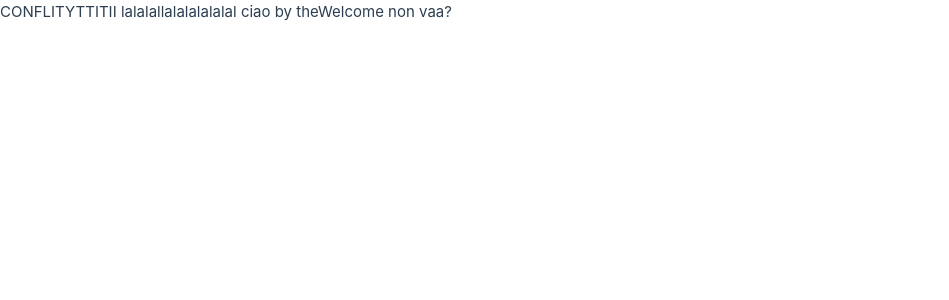
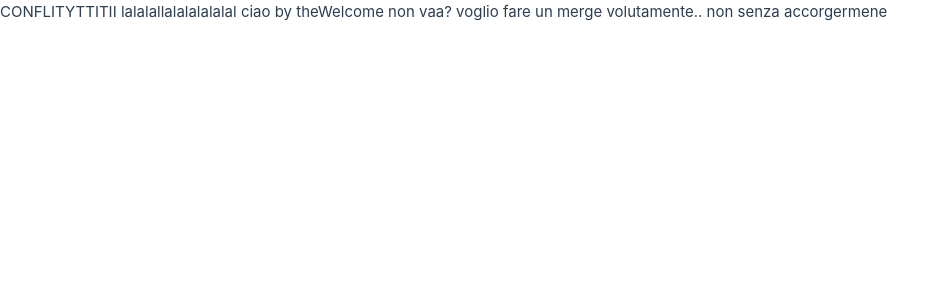
Before and after one commit to Alice-Rossi-03/example-merge, a Vue app: page / in a window 1280 px wide. Shown: the top 300 px of the page, without its empty margins (0-949 px from the left). Built offline with nearby package versions, Linux system fonts and the light colour scheme.

Commit message:
voluto o involontario?

```diff
--- a/src/components/TheWelcome.vue
+++ b/src/components/TheWelcome.vue
@@ -19,4 +19,6 @@ export default{
 <template>
   ciao by theWelcome
   non vaa?
+
+  voglio fare un merge volutamente.. non senza accorgermene
 </template>
```
